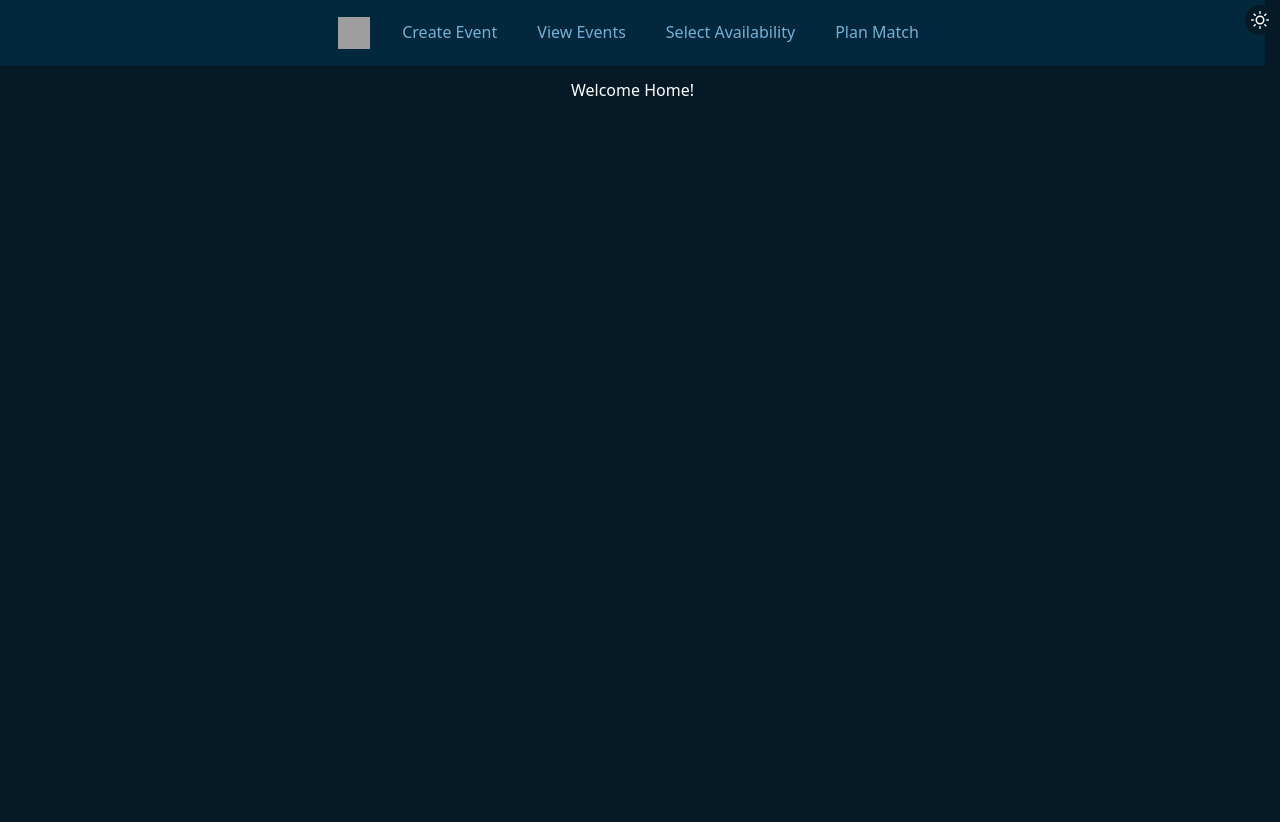
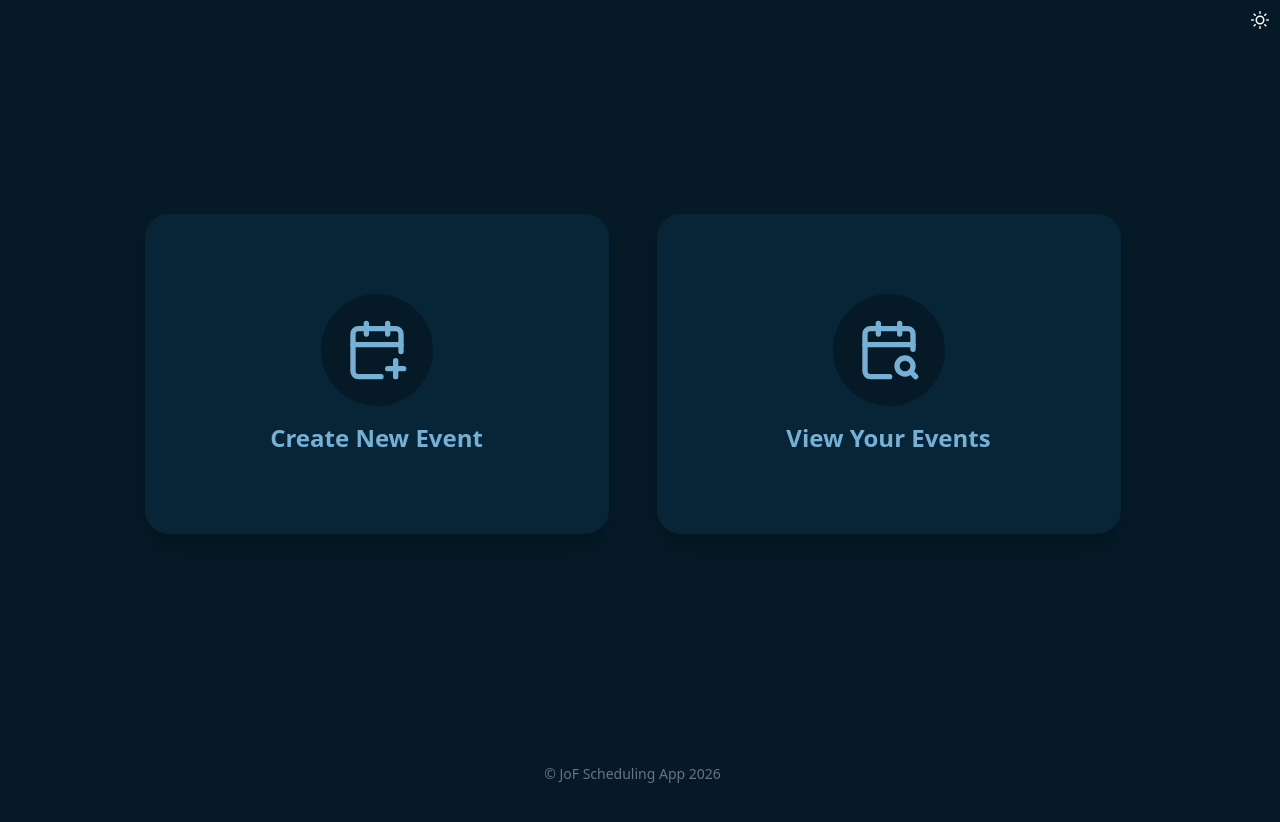
Before and after one commit to jazzorpheus/jof-scheduler, a React (Vite) app: page / in a window 1280 px wide. Shown: the top 822 px of the page. After the commit the page ends 800 px from the top, so only its background shows below. Built offline with nearby package versions, Linux system fonts and the light colour scheme; grey boxes are pictures that could not be loaded.

Commit message:
first draft of landing page done

```diff
--- a/src/pages/HomePage.jsx
+++ b/src/pages/HomePage.jsx
@@ -1,7 +1,43 @@
+import { Link } from "@tanstack/react-router";
+import { CalendarPlus, CalendarSearch } from "lucide-react";
+import PageFooter from "../components/PageFooter";
+
 export default function HomePage() {
   return (
-    <div className="h-screen">
-      <h1 className="text-center dark:text-white">Welcome Home!</h1>
+    <div className="min-h-screen flex flex-col">
+      {/* MAIN CONTENT */}
+      <main className="flex-1 flex flex-col items-center justify-center p-6 gap-8 sm:flex-row sm:gap-12 max-w-5xl mx-auto w-full">
+
+        {/* Create Event Card */}
+        <Link
+          to="/create"
+          className="group flex flex-col items-center justify-center gap-4 w-full sm:w-1/2 aspect-square sm:aspect-auto sm:h-80 bg-white dark:bg-jof-blue-800 rounded-3xl shadow-xl border-2 border-transparent hover:border-jof-blue-light hover:shadow-2xl hover:-translate-y-1 transition-all duration-300 p-8 cursor-pointer"
+        >
+          <div className="p-6 rounded-full bg-blue-50 dark:bg-jof-blue-900 group-hover:bg-jof-blue-600 dark:group-hover:bg-jof-blue-700 transition-colors">
+            <CalendarPlus size={64} className="text-jof-blue-600 dark:text-jof-blue-light transition-all duration-300 group-hover:text-white group-hover:drop-shadow-[0_0_15px_rgba(59,130,246,0.6)] dark:group-hover:drop-shadow-[0_0_15px_rgba(120,190,255,0.8)]" />
+          </div>
+          <span className="text-2xl font-bold text-gray-800 dark:text-jof-blue-light text-center group-hover:text-jof-blue-600 dark:group-hover:text-white transition-colors">
+            Create New Event
+          </span>
+        </Link>
+
+        {/* View Events Card */}
+        <Link
+          to="/view"
+          className="group flex flex-col items-center justify-center gap-4 w-full sm:w-1/2 aspect-square sm:aspect-auto sm:h-80 bg-white dark:bg-jof-blue-800 rounded-3xl shadow-xl border-2 border-transparent hover:border-jof-blue-light hover:shadow-2xl hover:-translate-y-1 transition-all duration-300 p-8 cursor-pointer"
+        >
+          <div className="p-6 rounded-full bg-blue-50 dark:bg-jof-blue-900 group-hover:bg-jof-blue-600 dark:group-hover:bg-jof-blue-700 transition-colors">
+            <CalendarSearch size={64} className="text-jof-blue-600 dark:text-jof-blue-light transition-all duration-300 group-hover:text-white group-hover:drop-shadow-[0_0_15px_rgba(59,130,246,0.6)] dark:group-hover:drop-shadow-[0_0_15px_rgba(120,190,255,0.8)]" />
+          </div>
+          <span className="text-2xl font-bold text-gray-800 dark:text-jof-blue-light text-center group-hover:text-jof-blue-600 dark:group-hover:text-white transition-colors">
+            View Your Events
+          </span>
+        </Link>
+
+      </main>
+
+      {/* FOOTER */}
+      <PageFooter />
     </div>
   );
 }
--- a/src/pages/SelectAvailabilityPage.jsx
+++ b/src/pages/SelectAvailabilityPage.jsx
@@ -52,7 +52,7 @@ export default function SelectAvailabilityPage() {
       </PageHeader>
 
       {/* MAIN CONTENT */}
-      <main className="mx-auto max-w-5xl flex-1 px-4 pt-8 pb-20">
+      <main className="mx-auto max-w-5xl flex-1 px-4 pt-8 pb-5">
         <div className="grid grid-cols-1 sm:grid-cols-2 lg:grid-cols-3 gap-6">
           {days.map((day) => (
             <DayCard
--- a/src/routes/__root.jsx
+++ b/src/routes/__root.jsx
@@ -1,5 +1,5 @@
 import { createContext, useState, useEffect, useContext } from "react";
-import { createRootRoute, Link, Outlet } from "@tanstack/react-router";
+import { createRootRoute, Link, Outlet, useLocation } from "@tanstack/react-router";
 import { TanStackRouterDevtools } from "@tanstack/react-router-devtools";
 import { Menu, X } from "lucide-react";
 import { motion, AnimatePresence } from "motion/react";
@@ -103,6 +103,7 @@ const ThemeToggle = () => {
 
 const RootLayout = () => {
   const [isOpen, setIsOpen] = useState(false);
+  const location = useLocation();
   const navLinks = [
     { to: "/create", label: "Create Event" },
     { to: "/view", label: "View Events" },
@@ -114,6 +115,7 @@ const RootLayout = () => {
     <ThemeProvider>
       <div className="dark:bg-jof-blue-900 min-h-screen relative">
         {/* NAVBAR */}
+        {location.pathname !== "/" && (
           <nav className="flex justify-between min-[571px]:justify-center items-center min-[571px]:gap-6 p-4 bg-white dark:bg-jof-blue-700 shadow-sm mb-3 relative">
             {/* Home Icon (Always visible) */}
             <Link to="/" className="hover:drop-shadow-[0_0_8px_rgba(59,130,246,0.5)] dark:hover:drop-shadow-[0_0_8px_rgba(255,255,255,0.5)]">
@@ -148,9 +150,6 @@ const RootLayout = () => {
               </button>
             </div>
 
-          {/* Theme Toggle */}
-          <ThemeToggle />
-
             {/* Mobile Menu Dropdown */}
             <AnimatePresence>
               {isOpen && (
@@ -180,6 +179,10 @@ const RootLayout = () => {
               )}
             </AnimatePresence>
           </nav>
+        )}
+
+        {/* Theme Toggle */}
+        <ThemeToggle />
 
         {/* Page content */}
         <Outlet />
```
Also changed, not shown: 1 other file (tests, documents, lock files or other folders). Lines whose indentation alone changed are shown as unchanged.
